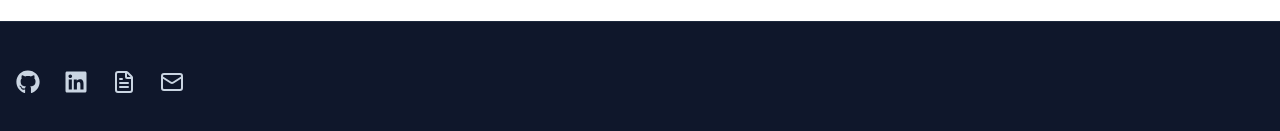
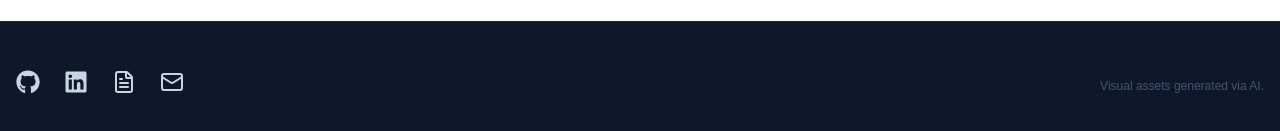
Before and after one commit to emptyloot/portfolio, a Next.js app: page / in a window 1280 px wide. Shown: the part 733-864 px from the top of the page. Built offline with nearby package versions, Linux system fonts and the light colour scheme.

Commit message:
background image disclaimer

```diff
--- a/components/Footer.tsx
+++ b/components/Footer.tsx
@@ -5,6 +5,8 @@ export default function Footer() {
   return (
     <footer className="bg-slate-900 text-slate-300 py-12 border-t border-slate-800">
       <div className="container mx-auto px-4 flex flex-col md:flex-row justify-between items-center gap-6">
+
+
 
         {/* Social Links */}
         <div className="flex gap-6">
@@ -26,6 +28,12 @@ export default function Footer() {
           </a>
         </div>
 
+        <div className="text-center md:text-left">
+          <p className="text-xs text-slate-600 mt-2">
+            Visual assets generated via AI.
+          </p>
+        </div>
+
       </div>
     </footer>
   );
```
